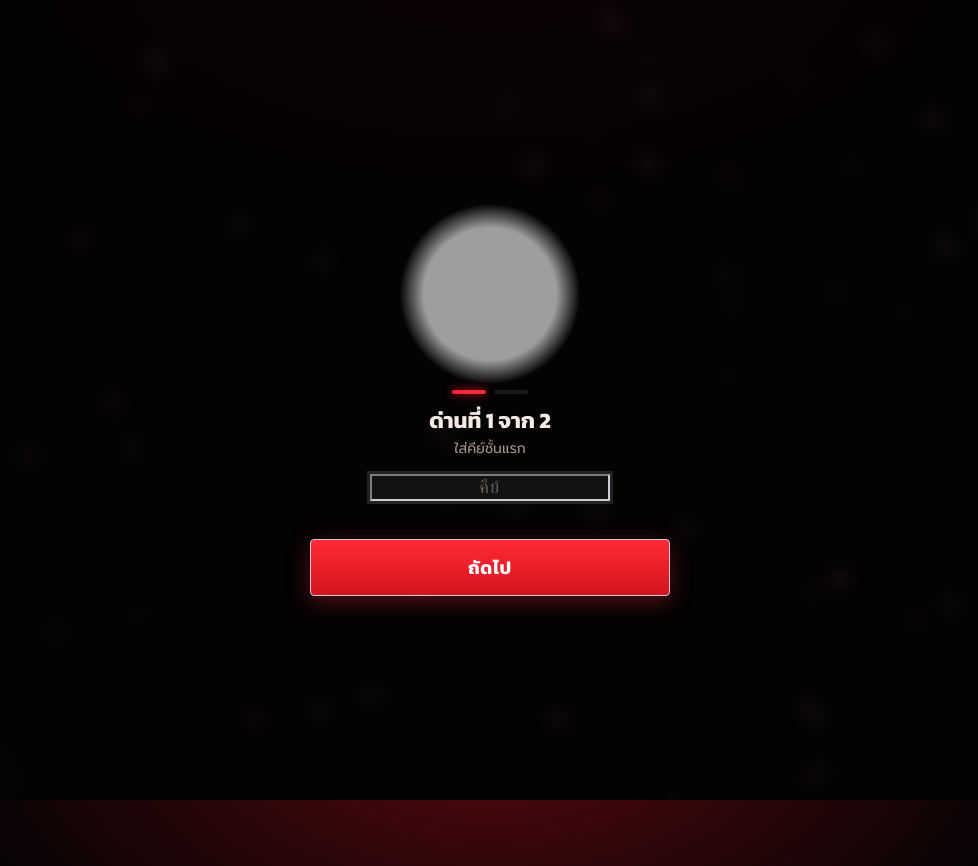
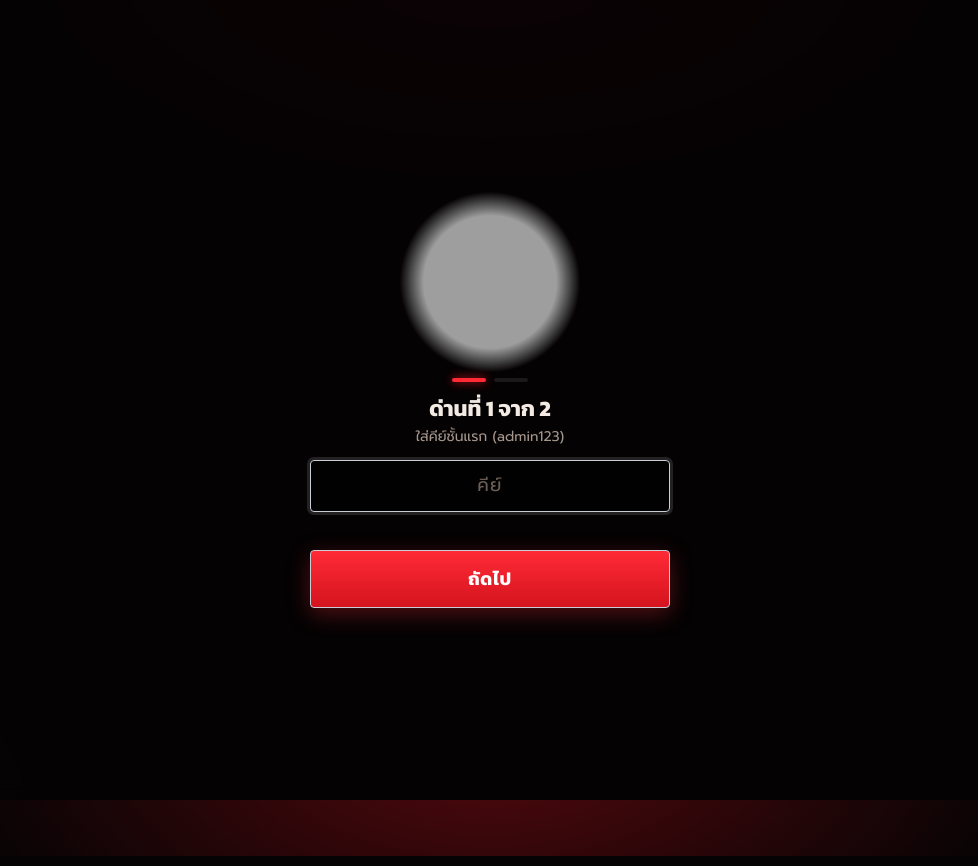
Before and after one commit to whahbhehh-ui/Real-hub-api, a plain HTML site: page index.html in a window 1280 px wide. Shown: the whole page, without its empty margins (150-1128 px from the left). Drawn offline with Linux system fonts and the light colour scheme; grey boxes are pictures that could not be loaded.

Commit message:
Update index.html

```diff
--- a/index.html
+++ b/index.html
@@ -80,7 +80,7 @@ h2 { font-family: var(--serif); font-size: 19px; margin: 0 0 14px; font-weight:
 .row { display: flex; gap: 10px; margin-top: 14px; flex-wrap: wrap; }
 .field { flex: 1 1 140px; min-width: 0; }
 .field label { display: block; font-size: 13px; color: var(--muted); margin-bottom: 4px; }
-input[type=text], input[type=number] {
+input[type=text], input[type=number], input[type=password] {
   width: 100%; padding: 11px 13px; border: 1px solid var(--line); border-radius: 4px;
   background: rgba(0,0,0,.5); color: var(--ink); font: inherit;
 }
@@ -118,10 +118,6 @@ button:focus-visible { outline: 3px solid var(--gold); outline-offset: 2px; }
   -webkit-backdrop-filter: blur(8px); backdrop-filter: blur(8px); box-shadow: 0 8px 28px rgba(0,0,0,.5);
 }
 .key::before { content: ""; position: absolute; left: 0; top: 0; bottom: 0; width: 6px; background: var(--c); box-shadow: 0 0 14px var(--c); }
-.key::after {
-  content: ""; position: absolute; right: -26px; top: -26px; width: 80px; height: 80px; border-radius: 50%;
-  border: 1px solid var(--c); opacity: .22; box-shadow: 0 0 0 10px transparent, inset 0 0 0 10px transparent;
-}
 .key.active { --c: var(--ok); } .key.expired { --c: var(--bad); } .key.permanent { --c: var(--perm); }
 .key.expired .code { text-decoration: line-through; text-decoration-color: var(--bad); color: var(--muted); }
 .top { display: flex; justify-content: space-between; align-items: center; gap: 8px; flex-wrap: wrap; }
@@ -139,16 +135,11 @@ button:focus-visible { outline: 3px solid var(--gold); outline-offset: 2px; }
 .bar i { display: block; height: 100%; background: linear-gradient(90deg, var(--shu-hi), var(--gold)); }
 .actions { display: flex; gap: 8px; margin-top: 12px; flex-wrap: wrap; }
 .empty { text-align: center; color: var(--muted); padding: 34px 8px; font-family: var(--serif); font-size: 17px; }
-.result { margin-top: 12px; padding: 11px 14px; border-radius: 4px; font-weight: 500; border: 1px solid currentColor; }
-.result.active { background: var(--ok-bg); color: var(--ok); }
-.result.expired { background: var(--bad-bg); color: var(--bad); }
-.result.permanent { background: var(--perm-bg); color: var(--perm); }
-.result.none { background: rgba(255,255,255,.04); color: var(--muted); border-color: var(--line); }
 .me { color: var(--muted); font-size: 14px; margin: 0 0 12px; }
-.me strong { color: var(--ink); font-weight: 500; }
 .dev { color: var(--muted); font-size: 14px; margin-top: 6px; }
 .dev strong { color: var(--ink); font-weight: 500; }
 .dev.locked strong { color: var(--shu-hi); }
+
 .gate { position: fixed; inset: 0; z-index: 60; display: flex; align-items: center; justify-content: center; padding: 20px;
   background: rgba(5,3,4,.9); -webkit-backdrop-filter: blur(8px); backdrop-filter: blur(8px); }
 body:not(.locked) .gate { display: none; }
@@ -161,13 +152,10 @@ body.locked .wrap { visibility: hidden; }
 .steps span { width: 34px; height: 4px; border-radius: 2px; background: var(--track); }
 .steps span.on { background: var(--shu-hi); box-shadow: 0 0 10px var(--shu); }
 .gate h2 { border: 0; padding: 0; margin: 0 0 4px; font-size: 22px; }
-.gate .me { margin-bottom: 14px; }
 .gate input { text-align: center; font-size: 18px; letter-spacing: .08em; }
 .gerr { min-height: 22px; margin: 8px 0; color: var(--bad); font-size: 14px; }
 .gate-box.shake { animation: shake .35s; }
 @keyframes shake { 20%,60% { transform: translateX(-8px); } 40%,80% { transform: translateX(8px); } }
-@media (prefers-reduced-motion: reduce) { .gate-box.shake { animation: none; } }
-.bulk { display: flex; gap: 8px; flex-wrap: wrap; margin-top: 22px; }
 
 .toast {
   position: fixed; left: 50%; transform: translateX(-50%); bottom: calc(20px + env(safe-area-inset-bottom, 0px));
@@ -180,8 +168,6 @@ body.locked .wrap { visibility: hidden; }
 .modal { background: #150c0d; border: 1px solid var(--gold); border-radius: 6px; padding: 22px; max-width: 380px; width: 100%; box-shadow: 0 0 60px rgba(196,38,43,.3); }
 .modal p { margin: 0 0 18px; }
 .modal .row { margin: 0; justify-content: flex-end; }
-@media (max-width: 420px) { h1 { font-size: 20px; } .logo { width: 240px; } }
-@media (prefers-reduced-motion: reduce) { .toast, .chip, .btn { transition: none; } }
 </style>
 </head>
 <body class="locked">
@@ -219,9 +205,7 @@ body.locked .wrap { visibility: hidden; }
     <div class="row"><button class="btn block" id="gen">สร้างคีย์</button></div>
   </section>
 
-
   <div class="stats" id="stats"></div>
-
   <div class="tabs" role="tablist" id="tabs"></div>
   <div class="field" style="margin-bottom:12px"><input type="text" id="search" placeholder="ค้นหาคีย์หรือหมายเหตุ" aria-label="ค้นหา"></div>
   <div id="list"></div>
@@ -256,7 +240,6 @@ body.locked .wrap { visibility: hidden; }
   function $(id) { return document.getElementById(id); }
   function nowMs() { return Date.now() + offset; }
 
-  // เชื่อมต่อ API กับ server.js จริงโดยตรง (เอาตัวจำลองออกแล้ว)
   function api(method, path, body) {
     return fetch(path, {
       method: method,
@@ -271,7 +254,6 @@ body.locked .wrap { visibility: hidden; }
     }).catch(function () { return { ok: false, msg: "เชื่อมต่อเซิร์ฟเวอร์ไม่ได้", _s: 0 }; });
   }
 
-  // ---------- helpers ----------
   function status(k, now) { if (!k.days) return "permanent"; return now >= k.expiresAt ? "expired" : "active"; }
   function fmt(ts) { return new Date(ts).toLocaleString("th-TH", { day: "numeric", month: "short", year: "numeric", hour: "2-digit", minute: "2-digit" }) + " น."; }
   function dur(ms) {
@@ -305,7 +287,6 @@ body.locked .wrap { visibility: hidden; }
     if (navigator.clipboard && navigator.clipboard.writeText) navigator.clipboard.writeText(text).then(function () { toast("คัดลอกแล้ว"); }, fb); else fb();
   }
 
-  // ---------- data ----------
   function load() {
     return api("GET", "/api/keys").then(function (j) {
       if (!j.ok) { if (j._s !== 401) toast(j.msg || "โหลดข้อมูลไม่สำเร็จ"); return; }
@@ -386,39 +367,26 @@ body.locked .wrap { visibility: hidden; }
     var a = b.dataset.a;
     if (a === "copy") copy(k.key);
     else if (a === "del") confirmBox("ลบคีย์ " + k.key + " ?", function () { act("DELETE", "/api/keys/" + id, "ลบคีย์แล้ว"); });
-    else if (a === "unbind") confirmBox("รีเซ็ตล็อก: ไฟล์คีย์ในเครื่องผู้เล่นจะใช้ไม่ได้ และสคริปต์จะให้ใส่คีย์ใหม่ (ผูกเครื่องใหม่ได้)", function () { act("POST", "/api/keys/" + id + "/reset-lock", "รีเซ็ตล็อกแล้ว"); });
-    else if (a === "reset") confirmBox("รีเซ็ตเวลาคีย์นี้ให้เริ่มนับ " + k.days + " วัน ใหม่จากตอนนี้?", function () { act("POST", "/api/keys/" + id + "/reset-time", "รีเซ็ตเวลาแล้ว"); });
+    else if (a === "unbind") confirmBox("รีเซ็ตล็อกเครื่อง?", function () { act("POST", "/api/keys/" + id + "/reset-lock", "รีเซ็ตล็อกแล้ว"); });
+    else if (a === "reset") confirmBox("รีเซ็ตเวลาคีย์?", function () { act("POST", "/api/keys/" + id + "/reset-time", "รีเซ็ตเวลาแล้ว"); });
   });
   $("delExpired").onclick = function () {
     var n = counts(nowMs()).expired; if (!n) return toast("ไม่มีคีย์ที่หมดอายุ");
     confirmBox("ลบคีย์ที่หมดอายุทั้งหมด " + n + " คีย์?", function () { act("POST", "/api/keys/delete-expired", "ลบคีย์ที่หมดอายุแล้ว"); });
   };
   $("resetAll").onclick = function () {
-    confirmBox("รีเซ็ตระบบ: ลบคีย์ทั้งหมด ย้อนกลับไม่ได้", function () {
+    confirmBox("รีเซ็ตระบบ: ลบคีย์ทั้งหมด?", function () {
       filter = "all"; query = ""; selected = 1; $("search").value = ""; $("note").value = ""; $("qty").value = 1; renderChips();
       act("DELETE", "/api/keys", "รีเซ็ตระบบแล้ว");
     });
   };
 
-  setInterval(function () {
-    if (document.body.classList.contains("locked")) return;
-    var now = nowMs(), changed = false, cards = document.querySelectorAll(".key");
-    for (var i = 0; i < cards.length; i++) {
-      var el = cards[i], k = keys.filter(function (x) { return x.id === el.dataset.id; })[0];
-      if (!k) continue;
-      if (status(k, now) !== el.dataset.st) { changed = true; break; }
-      var left = el.querySelector(".left");
-      if (left) { left.textContent = dur(k.expiresAt - now); el.querySelector(".bar i").style.width = pct(k, now) + "%"; }
-    }
-    if (changed) render();
-  }, 1000);
-
-  // ---------- 2-layer login ----------
+  // ล็อกอิน 2 ชั้น
   var step = 0, ticket = null;
   $("gateLogo").src = document.querySelector(".logo").src;
   function showStep() {
     $("gTitle").textContent = "ด่านที่ " + (step + 1) + " จาก 2";
-    $("gHint").textContent = step ? "ใส่คีย์ชั้นที่สอง" : "ใส่คีย์ชั้นแรก";
+    $("gHint").textContent = step ? "ใส่คีย์ชั้นที่สอง (admin456)" : "ใส่คีย์ชั้นแรก (admin123)";
     $("gBtn").textContent = step ? "เข้าสู่ระบบ" : "ถัดไป";
     $("s2").className = step ? "on" : "";
     $("gIn").value = ""; $("gErr").textContent = ""; $("gIn").focus();
@@ -455,57 +423,6 @@ body.locked .wrap { visibility: hidden; }
   renderChips();
   if (TOKEN) { document.body.classList.remove("locked"); startLoading(); } else showStep();
 })();
-
-// sakura petals
-(function () {
-  var c = document.getElementById("sakura"), x = c.getContext("2d");
-  var W, H, petals = [], dpr = Math.min(window.devicePixelRatio || 1, 2);
-  var reduce = window.matchMedia && window.matchMedia("(prefers-reduced-motion: reduce)").matches;
-  var COLORS = ["255,183,200", "255,208,220", "247,150,180", "255,225,232"];
-  function size() {
-    W = window.innerWidth; H = window.innerHeight;
-    c.width = W * dpr; c.height = H * dpr; x.setTransform(dpr, 0, 0, dpr, 0, 0);
-    var n = Math.round(Math.min(70, Math.max(26, W * H / 16000)));
-    while (petals.length < n) petals.push(make(true));
-    petals.length = n;
-  }
-  function make(anywhere) {
-    return {
-      x: Math.random() * W, y: anywhere ? Math.random() * H : -20,
-      s: 4.5 + Math.random() * 6, vy: 0.45 + Math.random() * 0.9, vx: 0.2 + Math.random() * 0.6,
-      sw: Math.random() * 6.28, swS: 0.01 + Math.random() * 0.02, rot: Math.random() * 6.28, rotS: (Math.random() - 0.5) * 0.04,
-      flip: Math.random() * 6.28, flipS: 0.02 + Math.random() * 0.03,
-      o: 0.5 + Math.random() * 0.4, col: COLORS[(Math.random() * COLORS.length) | 0]
-    };
-  }
-  function petal(p) {
-    var s = p.s;
-    x.save(); x.translate(p.x, p.y); x.rotate(p.rot); x.scale(1, 0.35 + Math.abs(Math.cos(p.flip)) * 0.65);
-    x.beginPath();
-    x.moveTo(0, s);
-    x.bezierCurveTo(-s * 1.1, s * 0.2, -s * 0.7, -s, -s * 0.14, -s * 0.9);
-    x.lineTo(0, -s * 0.66); x.lineTo(s * 0.14, -s * 0.9);
-    x.bezierCurveTo(s * 0.7, -s, s * 1.1, s * 0.2, 0, s);
-    x.closePath();
-    x.fillStyle = "rgba(" + p.col + "," + p.o + ")";
-    x.shadowColor = "rgba(255,150,180,.55)"; x.shadowBlur = 6;
-    x.fill(); x.restore();
-  }
-  function frame() {
-    x.clearRect(0, 0, W, H);
-    for (var i = 0; i < petals.length; i++) {
-      var p = petals[i];
-      if (!reduce) {
-        p.sw += p.swS; p.flip += p.flipS; p.rot += p.rotS;
-        p.y += p.vy; p.x += p.vx + Math.sin(p.sw) * 0.9;
-        if (p.y > H + 20 || p.x > W + 30) { petals[i] = make(false); petals[i].x = Math.random() * W * 0.9 - W * 0.1; continue; }
-      }
-      petal(p);
-    }
-    if (!reduce) requestAnimationFrame(frame);
-  }
-  size(); window.addEventListener("resize", size); frame();
-})();
 </script>
 </body>
 </html>
```
